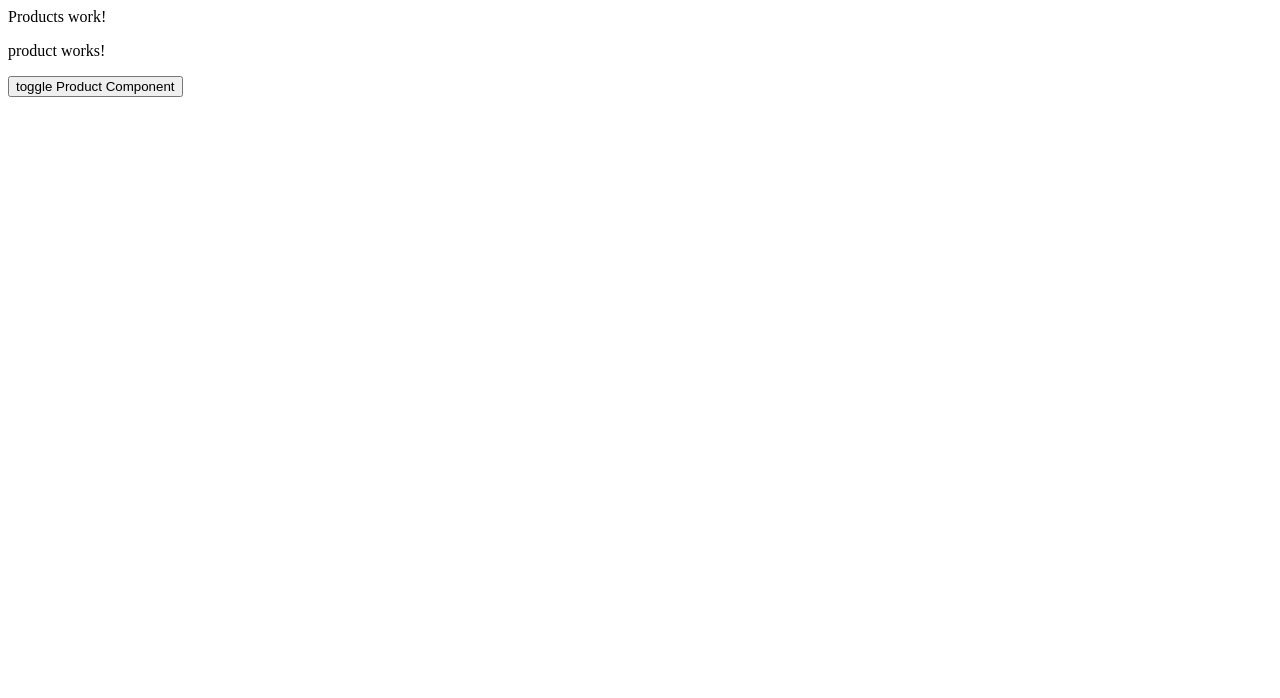
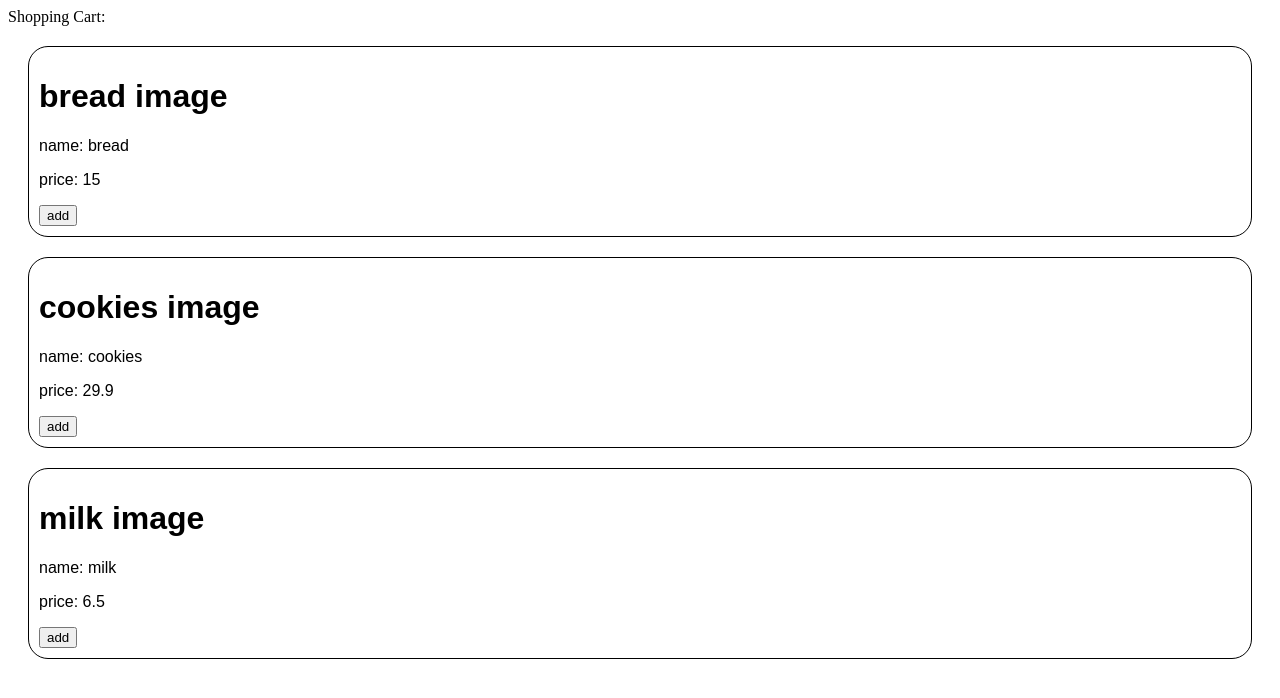
Before and after one commit to shacharki/shoppingCart, an Angular app: page / in a window 1280 px wide. Shown: the top 698 px of the page. Built offline with nearby package versions, Linux system fonts and the light colour scheme.

Commit message:
create products

```diff
--- a/src/app/app.component.html
+++ b/src/app/app.component.html
@@ -1,5 +1 @@
-<app-products *ngIf="shoulDisplayProduct" [listOfProducts]="['aaaa','bbbb']"></app-products>
-
-<button (click)="toggleProductComponent()">
-  toggle Product Component
-</button>
+<app-products></app-products>
--- /dev/null
+++ b/src/app/components/models/product.interface.ts
@@ -0,0 +1,6 @@
+export interface Product {
+    name: string;
+    price: number;
+    image: string;
+    cart: boolean;
+  }
--- a/src/app/components/product/product.component.html
+++ b/src/app/components/product/product.component.html
@@ -1 +1,11 @@
-<p>product works!</p>
+<div
+*ngIf= "!!product"
+class="product-container"
+[ngStyle]="{border: product.price > 5 ? '1px solid black' : '2px solid black'}"
+[ngClass]="{'good-product':product.price > 5}"
+>
+    <h1>{{product.image}}</h1>
+    <p>name: {{product.name}}</p>
+    <p>price: {{product.price}}</p>
+    <button (click)="addProduct($event)">add</button>
+</div>
--- a/src/app/components/product/product.component.scss
+++ b/src/app/components/product/product.component.scss
@@ -0,0 +1,6 @@
+.good-product {
+    border-radius: 20px;
+    padding: 10px;
+    font-family: Arial, Helvetica, sans-serif;
+    margin: 20px;
+}
--- a/src/app/components/product/product.component.ts
+++ b/src/app/components/product/product.component.ts
@@ -1,19 +1,28 @@
-import { Component, OnInit } from '@angular/core';
+import { Component, Input } from '@angular/core';
+import { Product } from '../models/product.interface';
 
-export interface Product {
-  name: string;
-  price: number;
-  image: ImageBitmap;
-}
+
 
 @Component({
   selector: 'app-product',
   templateUrl: './product.component.html',
   styleUrls: ['./product.component.scss']
 })
-export class ProductComponent implements OnInit {
-constructor(){}
-ngOnInit(): void {
-  console.log("ProductComponent work")
+
+
+export class ProductComponent {
+  constructor() { }
+
+
+
+  @Input() product!: Product;
+
+  public addProduct(event: Event): void{
+    // this.product = {
+    //   name: 'bread',
+    //   price: 15,
+    //   image: 'bread image',
+    //   cart: false,
+    // }
+  }
 }
-}
--- a/src/app/components/products/products.components.html
+++ b/src/app/components/products/products.components.html
@@ -1,4 +1,4 @@
 <div class="products">
-    {{ title }}
-    <app-product></app-product>
+     {{ title }}
+    <app-product *ngFor="let product of listOfProducts" [product]="product">{{product}}</app-product>
 </div>
--- a/src/app/components/products/products.components.ts
+++ b/src/app/components/products/products.components.ts
@@ -1,4 +1,5 @@
 import { Component, Input, OnInit, SimpleChanges,OnChanges,AfterViewInit,OnDestroy } from '@angular/core'
+import { Product } from '../models/product.interface';
 
 @Component({
     selector: 'app-products',
@@ -8,8 +9,27 @@ import { Component, Input, OnInit, SimpleChanges,OnChanges,AfterViewInit,OnDestr
 })
 
 export class ProductsComponent implements OnInit,OnChanges,AfterViewInit,OnDestroy {
-    title = 'Products work!';
-    @Input() listOfProducts: string[] | undefined
+    title = 'Shopping Cart:';
+    public listOfProducts: Product[] =[
+        {
+            name: 'bread',
+            price: 15,
+            image: 'bread image',
+            cart: false
+        },
+        {
+            name: 'cookies',
+            price: 29.9,
+            image: 'cookies image',
+            cart: false
+        },
+        {
+            name: 'milk',
+            price: 6.5,
+            image: 'milk image',
+            cart: false
+        }
+    ]
 
 
     ngOnInit() {
```
